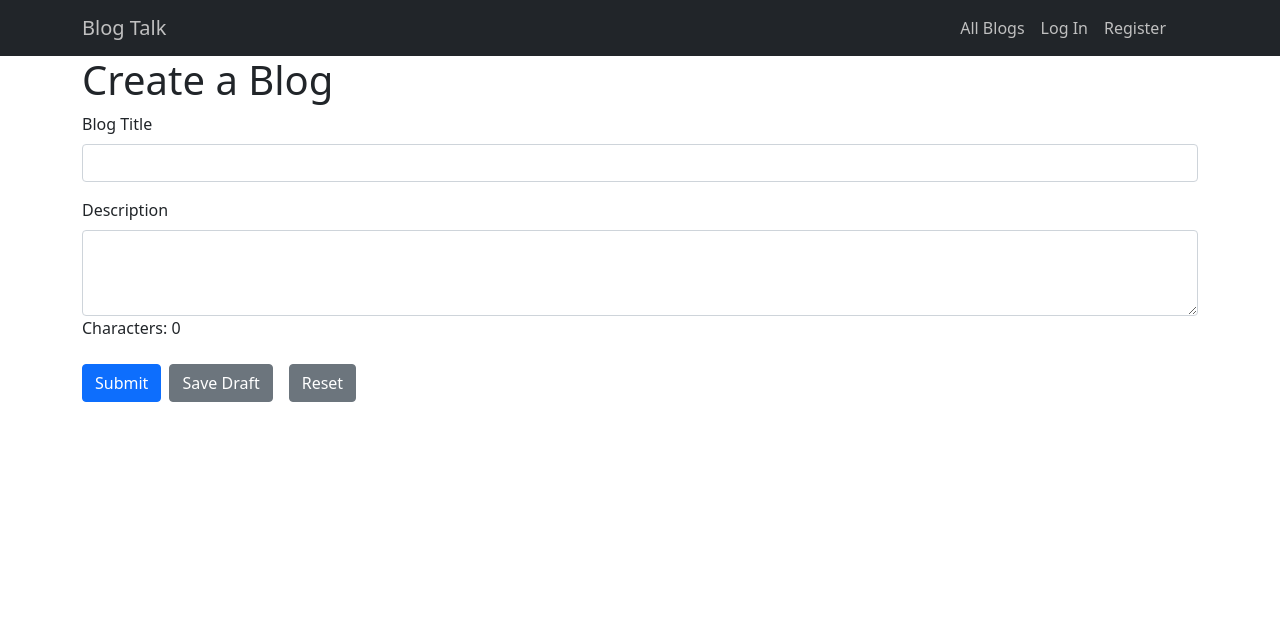
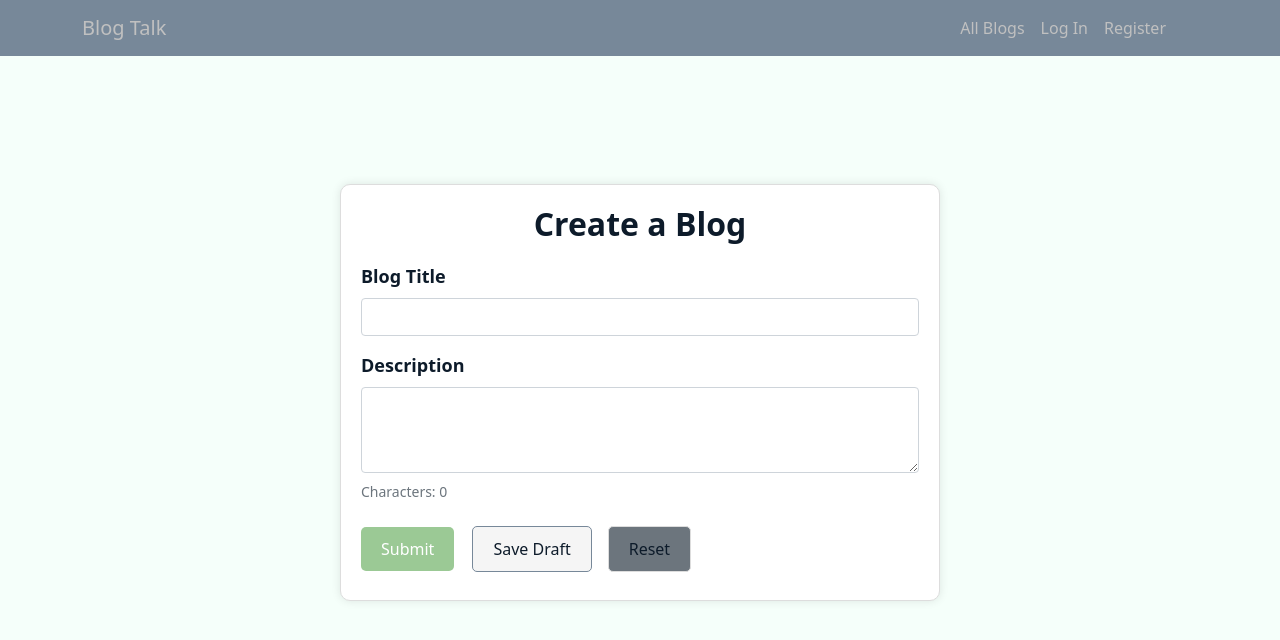
Before and after one commit to Tim-Quattrochi/tims-blog, a React (Create React App) app in the folder packages/client/: page /blogs/create in a window 1280 px wide. Shown: the top 640 px of the page. Built offline with nearby package versions, Linux system fonts and the light colour scheme.

Commit message:
some folder restructure, styling

```diff
--- a/packages/client/src/App.css
+++ b/packages/client/src/App.css
@@ -1,24 +1,54 @@
-.App {
-  text-align: center;
+:root {
+  margin: 0;
+  padding: 0;
+  box-sizing: border-box;
 }
 
-.App-logo {
-  height: 40vmin;
-  pointer-events: none;
+body {
+  margin: 0;
+  background-color: #f5fffa !important;
+  font-family: "Open Sans", sans-serif;
+  min-height: 100vh;
+  font-family: -apple-system, BlinkMacSystemFont, "Segoe UI", "Roboto",
+    "Oxygen", "Ubuntu", "Cantarell", "Fira Sans", "Droid Sans",
+    "Helvetica Neue", sans-serif;
+  -webkit-font-smoothing: antialiased;
+  -moz-osx-font-smoothing: grayscale;
 }
 
-@media (prefers-reduced-motion: no-preference) {
-  .App-logo {
-    animation: App-logo-spin infinite 20s linear;
+.loadingSpinnerContainer {
+  position: fixed;
+  top: 0;
+  right: 0;
+  bottom: 0;
+  left: 0;
+  background-color: rgba(0, 0, 0, 0.5);
+  z-index: 5000;
+  display: flex;
+  justify-content: center;
+  align-items: center;
+}
+
+.loadingSpinner {
+  width: 64px;
+  height: 64px;
+  border: 8px solid;
+  border-color: #000 transparent #555 transparent;
+  border-radius: 50%;
+  animation: spin 1.2s linear infinite;
+}
+
+/* For loading spinner */
+@keyframes spin {
+  0% {
+    transform: rotate(0deg);
+  }
+  100% {
+    transform: rotate(360deg);
   }
 }
-.App-header {
-  background-color: #282c34;
-  min-height: 100vh;
-  display: flex;
-  flex-direction: column;
-  align-items: center;
-  justify-content: center;
-  font-size: calc(10px + 2vmin);
-  color: white;
+
+a {
+  text-decoration: none;
+  color: #172b4d;
 }
--- a/packages/client/src/App.js
+++ b/packages/client/src/App.js
@@ -1,11 +1,11 @@
 import "./App.css";
 import { Route, Routes } from "react-router-dom";
-import CreateBlogPage from "./pages/CreateBlogPage";
+import CreateBlogPage from "./pages/CreateBlog/CreateBlogPage";
 import { Container } from "react-bootstrap";
 import { ToastContainer } from "react-toastify";
 import "react-toastify/dist/ReactToastify.min.css";
 import Header from "./components/NavBar/NavBar";
-import BlogPage from "./pages/BlogPage";
+import BlogPage from "./pages/BlogPage/BlogPage";
 import AllBlogs from "./pages/AllBlogs";
 import SignUpPage from "./pages/SignUpPage";
 import SignInPage from "./pages/SignInPage";
--- a/packages/client/src/components/BlogCard.js
+++ b/packages/client/src/components/BlogCard/BlogCard.js
@@ -1,9 +1,10 @@
 import React from "react";
 import { Link, useParams, useLocation } from "react-router-dom";
 import { Card, CardGroup, Container } from "react-bootstrap";
-import formatDate from "../utils/formatDate";
-import Posts from "./Posts";
+import formatDate from "../../utils/formatDate";
+import Posts from "../Posts";
 import uuid from "react-uuid";
+import "./blogCard.css";
 
 export default function BlogCard({ blog }) {
   const location = useLocation();
@@ -12,7 +13,7 @@ export default function BlogCard({ blog }) {
   const { blogId } = useParams();
 
   return (
-    <Container>
+    <Container className="card-body-container">
       <CardGroup>
         <Card
           className="my-4"
@@ -36,7 +37,7 @@ export default function BlogCard({ blog }) {
             </Card.Text>
             <Card.Text className="text-muted">
               {" "}
-              posted by {blog.author?.name}
+              posted by {blog.author?.name + " "}
               on {formatDate(dateStr)}
             </Card.Text>
           </Card.Body>
--- /dev/null
+++ b/packages/client/src/components/BlogCard/blogCard.css
@@ -0,0 +1,51 @@
+.card-body-container {
+  margin: 10% auto 0 auto;
+}
+.card-body {
+  font-family: "Lucida Sans", "Lucida Sans Regular", "Lucida Grande",
+    "Lucida Sans Unicode", Geneva, Verdana, sans-serif;
+  background-color: #9bc995;
+  color: #595959;
+}
+
+a {
+  text-decoration: none;
+  color: #0d1b2a;
+  transition: color 0.3s ease;
+}
+
+a:hover {
+  color: #4169e1;
+}
+
+h4.card-title {
+  font-size: 24px;
+  font-weight: bold;
+  color: #0d1b2a !important;
+  background-color: #f5f5f5;
+  border: 2px solid #9bc995;
+  border-radius: 10px;
+  padding: 10px 15px;
+  margin: 0;
+  text-align: center;
+}
+
+.text-muted {
+  font-size: 16px;
+  color: #595959;
+  padding: 8px 0;
+}
+
+.text-muted {
+  font-weight: bold;
+  color: #0d1b2a;
+}
+
+.card-text {
+  /* Text styles */
+  font-size: 18px;
+  line-height: 1.6;
+  color: #595959;
+  padding: 20px;
+  margin: 0;
+}
--- a/packages/client/src/components/NavBar/NavBar.js
+++ b/packages/client/src/components/NavBar/NavBar.js
@@ -39,7 +39,7 @@ const NavBar = () => {
   };
 
   return (
-    <Navbar bg="dark" data-bs-theme="dark">
+    <Navbar className="nav">
       <Container>
         <Navbar.Brand
           as={NavLink}
--- a/packages/client/src/components/NavBar/navBar.css
+++ b/packages/client/src/components/NavBar/navBar.css
@@ -1,9 +1,3 @@
-Your other styles
-
-/* Style for active NavLink */
-.nav-link.active-link {
-  /* Your styles for the active link go here */
-  font-weight: bold;
-  color: red;
-  /* Add any other styles you want for the active link */
+.nav {
+  background-color: #778899;
 }
--- a/packages/client/src/index.css
+++ /dev/null
@@ -1,110 +0,0 @@
-body {
-  margin: 0;
-  font-family: -apple-system, BlinkMacSystemFont, "Segoe UI", "Roboto", "Oxygen", "Ubuntu", "Cantarell", "Fira Sans", "Droid Sans", "Helvetica Neue", sans-serif;
-  -webkit-font-smoothing: antialiased;
-  -moz-osx-font-smoothing: grayscale;
-}
-
-code {
-  font-family: source-code-pro, Menlo, Monaco, Consolas, "Courier New", monospace;
-}
-
-loadingSpinnerContainer {
-  position: fixed;
-  top: 0;
-  right: 0;
-  bottom: 0;
-  left: 0;
-  background-color: rgba(0, 0, 0, 0.5);
-  z-index: 5000;
-  display: flex;
-  justify-content: center;
-  align-items: center;
-}
-
-.loadingSpinner {
-  width: 64px;
-  height: 64px;
-  border: 8px solid;
-  border-color: #000 transparent #555 transparent;
-  border-radius: 50%;
-  animation: spin 1.2s linear infinite;
-}
-
-@keyframes spin {
-  0% {
-    transform: rotate(0deg);
-  }
-  100% {
-    transform: rotate(360deg);
-  }
-}
-/* RESET */
-* {
-  margin: 0;
-  padding: 0;
-  box-sizing: border-box;
-}
-
-body {
-  background: #ebecf0;
-  font-family: "Open Sans", sans-serif;
-  min-height: 100vh;
-}
-
-a {
-  text-decoration: none;
-  color: #172b4d;
-}
-
-h1 {
-  font-family: "Song Myung", serif;
-}
-
-/* RESET */
-* {
-  margin: 0;
-  padding: 0;
-  box-sizing: border-box;
-}
-
-body {
-  background: #ebecf0;
-  font-family: "Open Sans", sans-serif;
-  min-height: 100vh;
-}
-
-a {
-  text-decoration: none;
-  color: #172b4d;
-}
-
-h1 {
-  font-family: "Song Myung", serif;
-}
-
-/* DEFAULT STYLE */
-:root {
-  font-size: 16px;
-  --card-img-height: 200px;
-}
-
-.card-container {
-  width: 100%;
-  height: 100vh;
-  display: flex;
-  flex-flow: row wrap;
-  justify-content: center;
-  align-items: center;
-  transition: all 200ms ease-in-out;
-}
-
-.card {
-  align-self: flex-start;
-  position: relative;
-  width: 325px;
-  min-width: 275px;
-  margin: 1.25rem 0.75rem;
-  background: white;
-  transition: all 300ms ease-in-out;
-}/*# sourceMappingURL=index.css.map */
--- a/packages/client/src/pages/AllBlogs.js
+++ b/packages/client/src/pages/AllBlogs.js
@@ -1,7 +1,7 @@
 import React, { useEffect, useState } from "react";
 import { Container } from "react-bootstrap";
 import api from "../utils/api";
-import BlogCard from "../components/BlogCard";
+import BlogCard from "../components/BlogCard/BlogCard";
 import LoadingSpinner from "../components/LoadingSpinner";
 
 const AllBlogs = () => {
--- /dev/null
+++ b/packages/client/src/pages/BlogPage/blogPage.css
@@ -0,0 +1,29 @@
+Button[type="submit"] {
+  background-color: #9bc995;
+  border: none;
+  border-radius: 5px;
+  padding: 10px 20px;
+  margin-right: 10px;
+  cursor: pointer;
+  color: #ffffff;
+}
+
+Button[type="submit"]:hover {
+  background-color: #7fad7b;
+}
+
+Button[type="button"] {
+  border: 1px solid #dddddd;
+  border-radius: 5px;
+  padding: 10px 20px;
+  cursor: pointer;
+  color: #0d1b2a;
+}
+
+.blog-page-container .edit {
+  border: 1px solid #dddddd;
+  border-radius: 5px;
+  padding: 10px 20px;
+  cursor: pointer;
+  color: #0d1b2a;
+}
--- a/packages/client/src/pages/CreateBlogPage.js
+++ b/packages/client/src/pages/CreateBlog/CreateBlogPage.js
@@ -1,6 +1,7 @@
 import { useState } from "react";
 import { Button, Container, Form } from "react-bootstrap";
-import useCreateBlog from "../hooks/useCreateBlog";
+import useCreateBlog from "../../hooks/useCreateBlog";
+import "./createBlog.css";
 
 const CreateBlogPage = () => {
   const {
@@ -12,7 +13,7 @@ const CreateBlogPage = () => {
   } = useCreateBlog();
 
   return (
-    <Container>
+    <Container className="CreateBlogContainer">
       <h1>Create a Blog</h1>
       <Form onSubmit={handleSubmitBlog}>
         <Form.Group className="mb-3">
@@ -31,17 +32,20 @@ const CreateBlogPage = () => {
             style={{ whiteSpace: "pre-wrap" }}
             rows="3"
             name="description"
+
             value={state.description}
             onChange={handleChange}
           />
-          Characters: {state.description.length}
+          <span className="charCount">
+            Characters: {state.description.length}
+          </span>
         </Form.Group>
         <Form.Group>
           <Button type="submit" variant="primary">
             Submit
           </Button>
           <Button
-            className="m-2"
+            className="m-2 saveDraftBtn"
             type="button"
             variant="secondary"
             onClick={saveProgress}
@@ -49,7 +53,7 @@ const CreateBlogPage = () => {
             Save Draft
           </Button>
           <Button
-            className="m-2"
+            className="m-2 resetBtn"
             type="button"
             variant="secondary"
             onClick={reset}
--- /dev/null
+++ b/packages/client/src/pages/CreateBlog/createBlog.css
@@ -0,0 +1,99 @@
+.CreateBlogContainer {
+  max-width: 600px;
+  margin: 10% auto 20px auto;
+  padding: 20px;
+  background-color: #ffffff;
+  border: 1px solid #dddddd;
+  border-radius: 10px;
+  box-shadow: 0 0 10px rgba(0, 0, 0, 0.1);
+}
+
+h1 {
+  font-size: 32px;
+  font-weight: bold;
+  color: #0d1b2a;
+  margin-bottom: 20px;
+  text-align: center;
+}
+
+.form-label {
+  font-size: 18px;
+  font-weight: bold;
+  color: #0d1b2a;
+}
+
+Form.Control[type="text"],
+Form.Control[type="textarea"] {
+  border: 1px solid #dddddd;
+  border-radius: 5px;
+  padding: 10px;
+}
+
+Form.Control[type="text"]:focus,
+Form.Control[type="textarea"]:focus {
+  border-color: #9bc995;
+  box-shadow: 0 0 0 3px rgba(155, 201, 149, 0.3);
+  outline: none;
+}
+
+textarea.form-control {
+  resize: vertical;
+}
+
+Button[type="submit"] {
+  background-color: #9bc995;
+  border: none;
+  border-radius: 5px;
+  padding: 10px 20px;
+  margin-right: 10px;
+  cursor: pointer;
+  color: #ffffff;
+}
+
+Button[type="submit"]:hover {
+  background-color: #7fad7b;
+}
+
+Button[type="button"] {
+  border: 1px solid #dddddd;
+  border-radius: 5px;
+  padding: 10px 20px;
+  cursor: pointer;
+  color: #0d1b2a;
+}
+
+.CreateBlogContainer .saveDraftBtn {
+  border: 1px solid #778899;
+  background-color: #f5f5f5;
+  border-radius: 5px;
+  padding: 10px 20px;
+  cursor: pointer;
+  color: #0d1b2a;
+}
+
+.CreateBlogContainer .saveDraftBtn:hover {
+  background-color: #e8e8e8;
+}
+
+Button[type="button"]:hover {
+  background-color: #f5f5f5;
+}
+
+.CreateBlogContainer .resetBtn {
+  border: 1px solid #dddddd;
+  border-radius: 5px;
+  padding: 10px 20px;
+  cursor: pointer;
+  color: #0d1b2a;
+}
+
+.CreateBlogContainer .resetBtn:hover {
+  background-color: #f5f5f5;
+}
+
+.charCount {
+  font-size: 14px;
+  color: #6c757d;
+  display: block;
+  margin-top: 8px;
+}
```
Also changed, not shown: packages/client/src/pages/BlogPage/BlogPage.js (renamed from packages/client/src/pages/BlogPage.js, +9 -8 lines).
